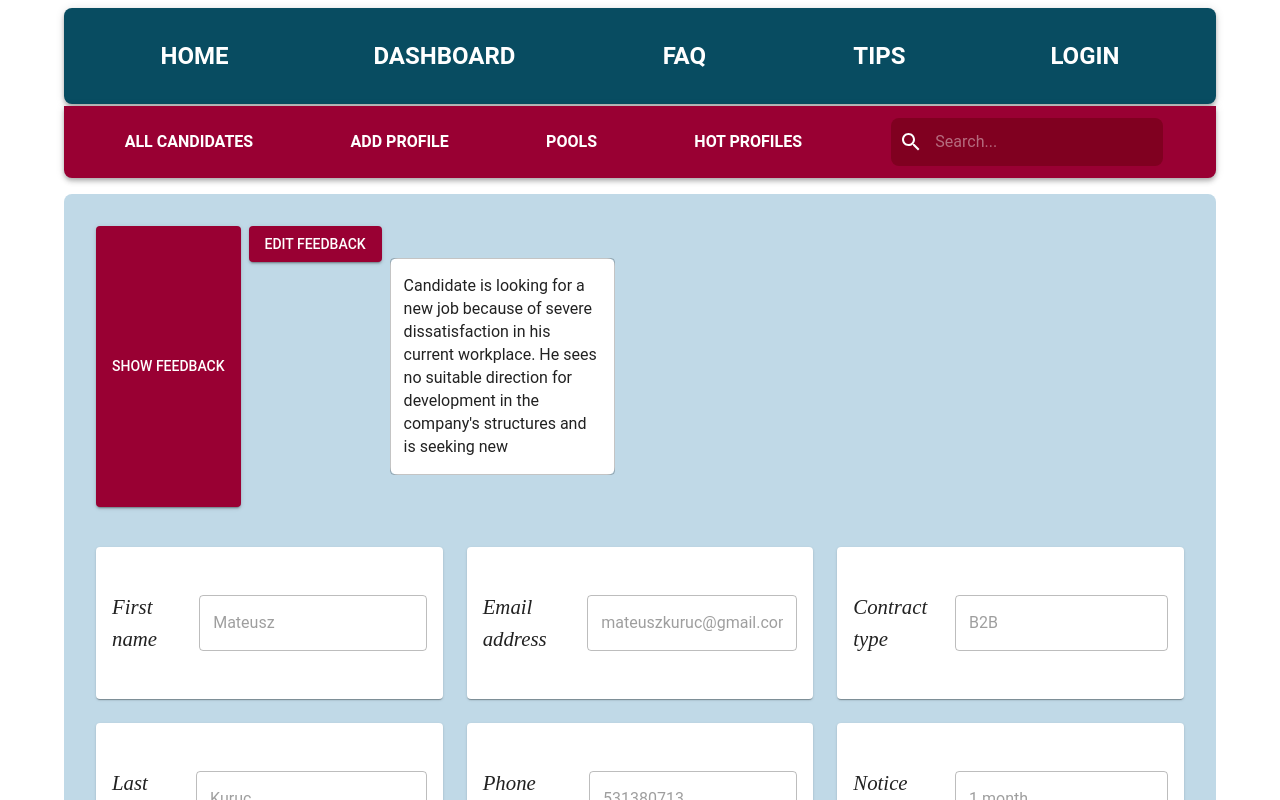
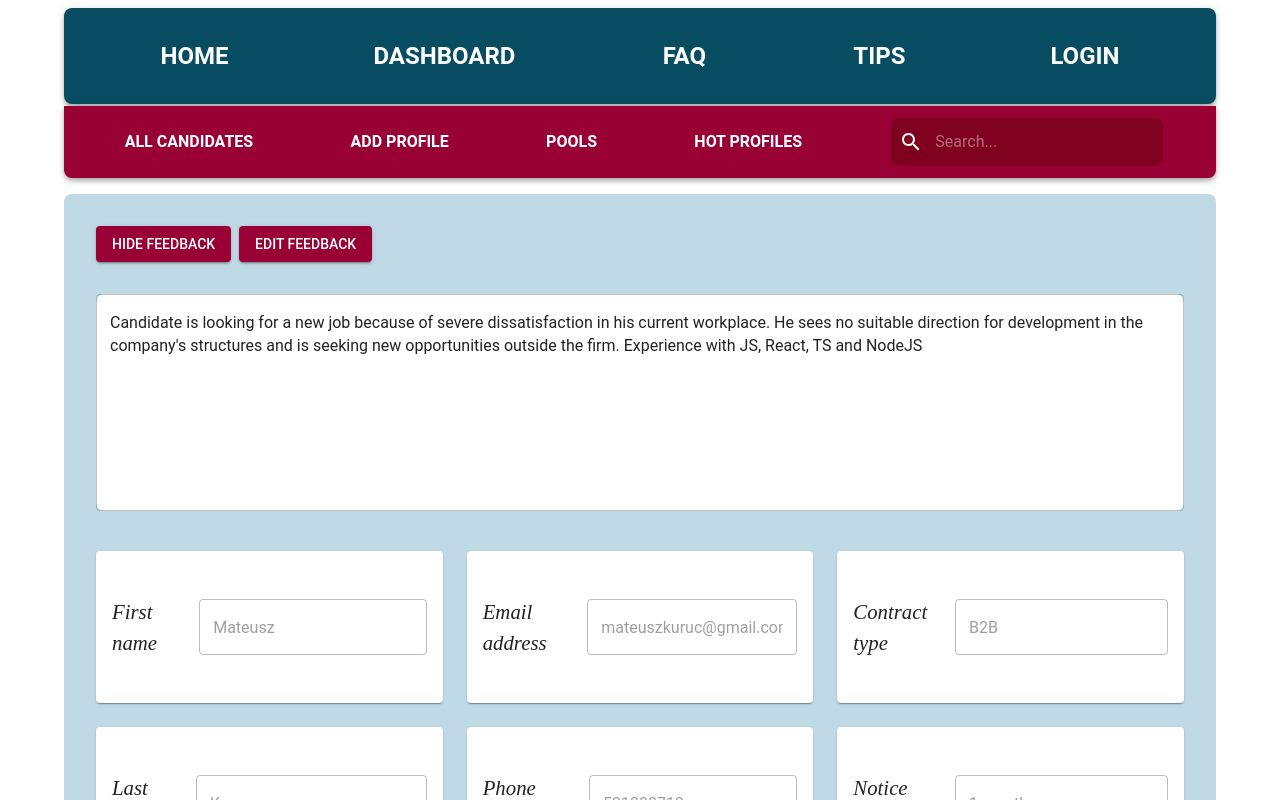
Before and after one commit to MateuszKuruc/ATS-recruitment-app, a React (Create React App) app in the folder ats-frontend/: page /candidates/1 in a window 1280 px wide. Both pictures are taken after a click on the button "SHOW FEEDBACK". Shown: the top 800 px of the page. Built offline with nearby package versions, Linux system fonts and the light colour scheme.

Commit message:
add and style show and hide feedback button that conditionally renders different values and toggles visibility of notes div on click

```diff
--- a/ats-frontend/src/components/CandidateDetails.js
+++ b/ats-frontend/src/components/CandidateDetails.js
@@ -31,6 +31,9 @@ const CandidateDetails = ({ candidates }) => {
 
   const [editMode, setEditMode] = useState(false);
   const [candidate, setCandidate] = useState(null);
+  const [showNotes, setShowNotes] = useState(false);
+
+  const notesShown = { display: showNotes ? "" : "none" };
 
   useEffect(() => {
     const foundCandidate = candidates.find((candidate) => candidate.id === id);
@@ -41,7 +44,9 @@ const CandidateDetails = ({ candidates }) => {
     setEditMode(!editMode);
   };
 
-  const toggleNotes = () => {};
+  const toggleNotes = () => {
+    setShowNotes(!showNotes);
+  };
 
   if (!candidate) {
     return null;
@@ -59,9 +64,11 @@ const CandidateDetails = ({ candidates }) => {
     >
       <div style={{ display: "flex", gap: "0.5rem" }}>
         {candidate.assessment && (
-          <Button variant="contained" color="secondary" onChange={toggleNotes}>
-            Show feedback
-          </Button>
+          <div>
+            <Button variant="contained" color="secondary" onClick={toggleNotes}>
+              {showNotes ? "Hide feedback" : "Show feedback"}
+            </Button>
+          </div>
         )}
 
         {!candidate.assessment ? (
@@ -77,12 +84,21 @@ const CandidateDetails = ({ candidates }) => {
             </Button>
           </Link>
         )}
-        <div>
-          <StyledTextField multiline rows={8} fullWidth value={candidate.notes}>
+      </div>
 
-          </StyledTextField>
-        </div>
+      <div className="notesShown" style={notesShown}>
+        <StyledTextField
+          style={{ marginBottom: "0rem" }}
+          inputProps={{
+            readOnly: true,
+          }}
+          multiline
+          rows={8}
+          fullWidth
+          value={candidate.notes}
+        ></StyledTextField>
       </div>
+
       <Grid container spacing={3} style={{ marginTop: "1rem" }}>
         <Grid item xs={6} md={4}>
           <StyledPaper>
```
